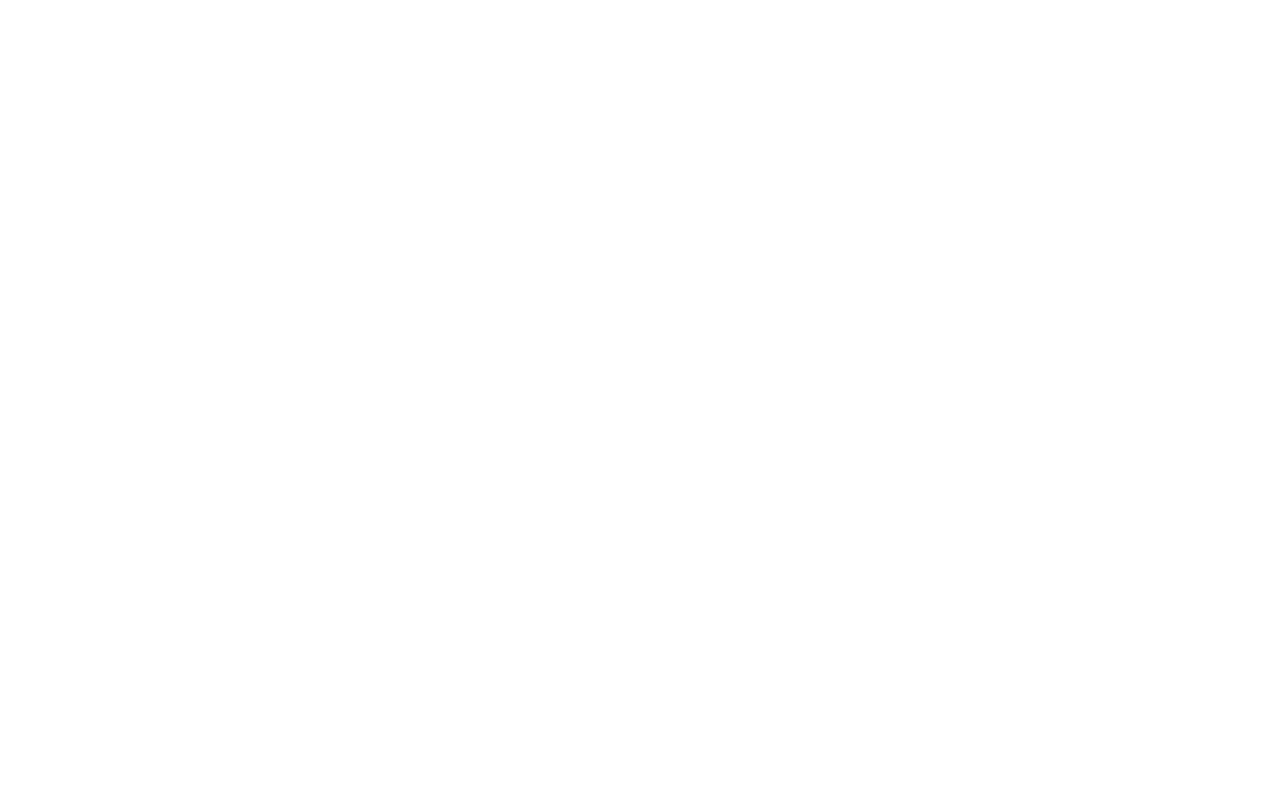
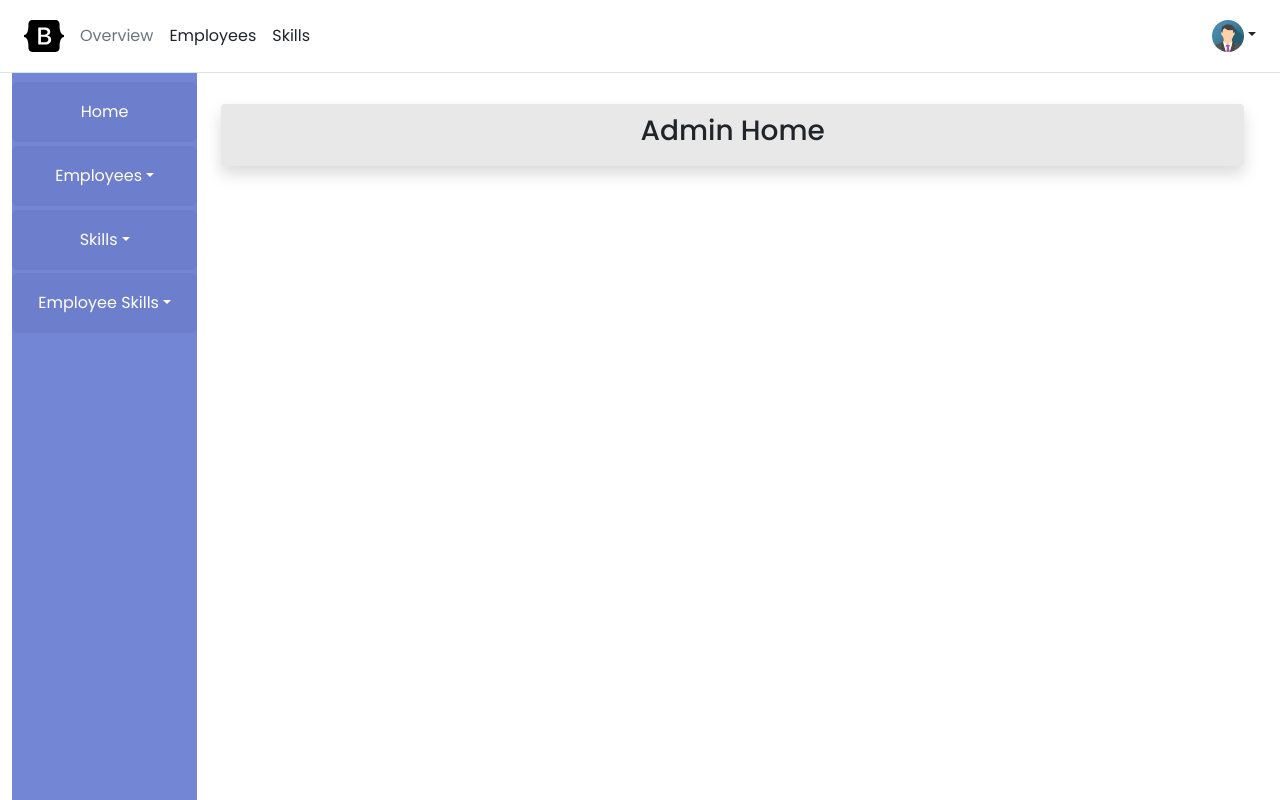
Before and after one commit to Ash6323/skill-manager-app, a React (Create React App) app: page /admin/home in a window 1280 px wide. Before the commit this address had no page. Shown: the top 800 px of the page. Built offline with nearby package versions, Linux system fonts and the light colour scheme.

Commit message:
Added Login functionality according to User role

```diff
--- a/package.json
+++ b/package.json
@@ -41,7 +41,9 @@
     ]
   },
   "devDependencies": {
+    "axios": "^1.4.0",
     "bootstrap": "^5.2.3",
+    "react-bootstrap": "^2.7.4",
     "react-router-dom": "^6.10.0"
   }
 }
--- a/src/App.css
+++ b/src/App.css
@@ -178,6 +178,72 @@ a {
   justify-content: center;
 }
 
+#sidebar {
+  display: flex;
+  height: 100vw;
+  flex-direction: column;
+  background: var(--sidebar-color);
+  color: #fff;
+  transition: all 0.3s;
+  padding-top: 5%;
+}
+.sidebar-items{
+  width: 100%;
+  background-color: var(--sidebar-buttons-color) !important;
+  color: #fff !important;
+  border-color: var(--sidebar-buttons-color) !important;
+  margin-bottom: 2%;
+  height: 60px !important;
+}
+.sidebar-items:hover{
+  background-color: var(--sidebar-buttons-hover) !important;
+  color: #fff !important;
+  border-color: var(--sidebar-buttons-hover) !important;
+}
+.sidebar-dropdown-menu {
+  background-color: var(--sidebar-buttons-color) !important;
+  color: #fff !important;
+  width: 100%;
+  text-align: center !important;
+}
+.dropdown-items{
+  background-color: var(--sidebar-buttons-color);
+  color: #fff !important;
+  height: 40px;
+  padding-top: 3% !important;
+}
+.link-Class{
+  background-color: var(--sidebar-buttons-color);
+  color: #fff !important;
+  text-decoration: none;
+}
+.link-Class:hover{
+  background-color: var(--sidebar-buttons-hover) !important;
+  color: #fff !important;
+  text-decoration: none;
+}
+.dropdown-items:hover {
+  background-color: var(--sidebar-buttons-hover) !important;
+  color: #fff !important;
+}
+.my-container {
+  text-align: center;
+  margin-top: 3%;
+  padding-top: 1%;
+  padding-bottom: 1%;
+  box-shadow: 0px 0px 2px 3px rgba(97, 92, 92, 0.621);
+  border-radius: 4px 4px;
+  background-color:rgba(128, 128, 128, 0.185);
+  margin-bottom: 5%;
+}
+.table-responsive {
+  margin-top: 2%;
+  margin-left: 5%;
+  margin-right: 5%;
+  margin-bottom: 2%;
+  border-radius: 5px;
+}
+
 @media screen and (max-width: 991px) {
   .logo {
       margin-left: 0px;
--- a/src/App.tsx
+++ b/src/App.tsx
@@ -4,6 +4,8 @@ import 'bootstrap/dist/js/bootstrap.bundle.js';
 import Navbar from "./components/LandingNavbar";
 import { Routes, Route } from "react-router-dom";
 import LandingPage from "./components/LandingPage";
+import AdminHomePage from "./components/AdminHomePage";
+import EmployeeHomePage from "./components/EmployeeHomePage";
 import './App.css';
 
 function App() {
@@ -13,6 +15,8 @@ function App() {
         <div className="row">
           <Routes>
             <Route path="/" element={<LandingPage />} />
+            <Route path="admin/home" element={<AdminHomePage />} />
+            <Route path="employee/home" element={<EmployeeHomePage />} />
           </Routes>
         </div>
       </div>
--- /dev/null
+++ b/src/components/AdminHomePage.tsx
@@ -0,0 +1,26 @@
+import 'bootstrap/dist/css/bootstrap.min.css';
+import 'bootstrap/dist/js/bootstrap.bundle.js';
+import LandingNavbar from "./LandingNavbar";
+import AdminSidebar from "./AdminSidebar";
+
+const AdminHomePage = () => {
+
+    const user = JSON.parse(localStorage.getItem("User") || '{}');
+
+    return (
+        <>
+        <LandingNavbar />
+        <div className="row">
+            <div className="col-md-2">
+                <AdminSidebar />
+            </div>
+            <div className="col-md-10">
+                <div className="my-container shadow">
+                    <h3>Admin Home</h3>
+                </div>
+            </div>
+        </div>
+        </>
+    )
+}
+export default AdminHomePage
--- /dev/null
+++ b/src/components/AdminSidebar.tsx
@@ -0,0 +1,49 @@
+import Dropdown from 'react-bootstrap/Dropdown';
+import { useNavigate } from "react-router-dom";
+import {Button} from 'react-bootstrap';
+import 'bootstrap/dist/css/bootstrap.min.css';
+import 'bootstrap/dist/js/bootstrap.bundle.js';
+
+const AdminSidebar = () => {
+  const navigate = useNavigate();
+  return (
+    <nav id="sidebar">
+      <div>
+        <div>
+          <Button className = "sidebar-items" onClick={()=>navigate("../admin/home")}>Home</Button>
+          <Dropdown>
+            <Dropdown.Toggle variant="success" id="employees-dropdown" className="sidebar-items"
+                              data-bs-toggle="collapse" data-bs-target="#employees-collapse" aria-expanded="false">
+              Employees
+            </Dropdown.Toggle>
+            <Dropdown.Menu className="sidebar-dropdown-menu" id="employees-collapse">
+              <Dropdown.Item className="dropdown-items" onClick={()=>navigate("../admin/home")}>Add New</Dropdown.Item>
+              <Dropdown.Item className="dropdown-items" onClick={()=>navigate("../admin/home")}>View All</Dropdown.Item>
+            </Dropdown.Menu>
+          </Dropdown>
+        </div>
+        <div>
+          <Dropdown>
+          <Dropdown.Toggle variant="success" id="invoices-dropdown" className="sidebar-items">Skills</Dropdown.Toggle>
+            <Dropdown.Menu className="sidebar-dropdown-menu ">
+              <Dropdown.Item className="dropdown-items" onClick={()=>navigate("../admin/home")}>View all by Matters</Dropdown.Item>
+              <Dropdown.Item className="dropdown-items" onClick={()=>navigate("../admin/home")}>View all for Matter</Dropdown.Item>
+            </Dropdown.Menu>
+          </Dropdown>
+        </div>
+        <div>
+          <Dropdown>
+            <Dropdown.Toggle variant="success" id="invoices-dropdown" className="sidebar-items">Employee Skills</Dropdown.Toggle>
+            <Dropdown.Menu className="sidebar-dropdown-menu ">
+              <Dropdown.Item className="dropdown-items"
+                            onClick={()=>navigate("../admin/home")}>View all with Skills</Dropdown.Item>
+              <Dropdown.Item className="dropdown-items"
+                            onClick={()=>navigate("../admin/home")}>View one with Skills</Dropdown.Item>
+            </Dropdown.Menu>
+          </Dropdown>
+        </div>
+      </div>
+    </nav>
+  );
+};
+export default AdminSidebar;
--- /dev/null
+++ b/src/components/EmployeeHomePage.tsx
@@ -0,0 +1,27 @@
+import 'bootstrap/dist/css/bootstrap.min.css';
+import 'bootstrap/dist/js/bootstrap.bundle.js';
+import LandingNavbar from "./LandingNavbar";
+import EmployeeSidebar from "./EmployeeSidebar";
+import { Console } from 'console';
+
+const EmployeeHomePage = () => {
+
+    const user = JSON.parse(localStorage.getItem("User") || '{}');
+
+    return (
+        <>
+        <LandingNavbar />
+        <div className="row">
+            <div className="col-md-2">
+                <EmployeeSidebar />
+            </div>
+            <div className="col-md-10">
+                <div className="my-container shadow">
+                    <h3>Employee Home</h3>
+                </div>
+            </div>
+        </div>
+        </>
+    )
+}
+export default EmployeeHomePage
--- /dev/null
+++ b/src/components/EmployeeSidebar.tsx
@@ -0,0 +1,19 @@
+import Dropdown from 'react-bootstrap/Dropdown';
+import { useNavigate } from "react-router-dom";
+import {Button} from 'react-bootstrap';
+import 'bootstrap/dist/css/bootstrap.min.css';
+import 'bootstrap/dist/js/bootstrap.bundle.js';
+
+const EmployeeSidebar = () => {
+  const navigate = useNavigate();
+  return (
+    <nav id="sidebar">
+      <div>
+        <Button className = "sidebar-items" onClick={()=>navigate("../employee/home")}>Home</Button>
+        <Button className = "sidebar-items" onClick={()=>navigate("../employee/home")}>My Skills</Button>
+        <Button className = "sidebar-items" onClick={()=>navigate("../employee/home")}>What I can Achieve</Button>
+      </div>
+    </nav>
+  );
+};
+export default EmployeeSidebar;
--- /dev/null
+++ b/src/components/Entities.tsx
@@ -0,0 +1,4 @@
+export interface LoginDTO {
+    Username: string,
+    Password: string,
+}
--- a/src/components/LandingPage.tsx
+++ b/src/components/LandingPage.tsx
@@ -1,8 +1,57 @@
 import 'bootstrap/dist/css/bootstrap.min.css';
 import 'bootstrap/dist/js/bootstrap.bundle.js';
+import axios from 'axios';
+import React, {useState} from "react";
+import { useNavigate } from "react-router-dom";
 import LandingNavbar from "./LandingNavbar";
+import { LoginDTO } from './Entities';
+
+const authBaseURL = "https://localhost:7247/api/Auth/login";
 
 const LandingPage = () => {
+    const navigate = useNavigate();
+    const [userDetails, setUserDetails] = useState<LoginDTO>({Username: "", Password:""});
+
+    const handleChange = (e:any) =>
+    {
+        const {name, value} = e.target;
+        setUserDetails({...userDetails, [name]: value });
+    };
+
+    const login = async () => {
+        if (userDetails.Username && userDetails.Password) {
+
+            axios.post(authBaseURL, userDetails)
+            .then(response => {
+                if (response.data.token) {
+
+                    console.log("Token : " + response.data.token);
+                    console.log("Role: " + response.data.role);
+                    console.log("User Id: " + response.data.userId);
+
+                    localStorage.setItem("User", JSON.stringify(response.data));
+                    console.log("Local Storage: " + localStorage.getItem("User"));
+                    const user = JSON.parse(localStorage.getItem("User") || '{}');
+
+                    if(user.role === "Admin")
+                    {
+                        console.log("Role: " + user.role);
+                        navigate("admin/home");
+                    }
+                    else
+                    {
+                        console.log("Role: " + user.role);
+                        navigate("employee/home");
+                    }
+                }
+            }).catch(error => alert(error.response.data.title));
+        }
+        else
+        {
+            alert("Username or Password cannot be Empty");
+        }
+    };
+
     return (
         <>
         <LandingNavbar />
@@ -23,14 +72,20 @@ const LandingPage = () => {
                         <div className="card2 card border-0 px-4 py-5">
                             <div className="row">
                                 <label className="mb-2"><h6 className="mb-0 text-md">Username</h6></label>
-                                <input className="mb-4" type="text" name="username" placeholder="Enter a valid Username"></input>
+                                <input className="mb-4" type="text" name="Username" placeholder="Enter a valid Username"
+                                        value={userDetails.Username} onChange={handleChange}>
+                                </input>
                             </div>
                             <div className="row">
                                 <label className="mb-2"><h6 className="mb-0 text-md">Password</h6></label>
-                                <input type="password" name="password" placeholder="Enter password"></input>
+                                <input type="password" name="Password" placeholder="Enter password"
+                                        value={userDetails.Password} onChange={handleChange}>
+                                </input>
                             </div>
                             <div className="row mt-3 mb-3">
-                                <button type="submit" className="btn btn-blue text-center">Login</button>
+                                <button type="submit" className="btn btn-blue text-center" onClick={login}>
+                                    Login
+                                </button>
                             </div>
                         </div>
                     </div>
```
